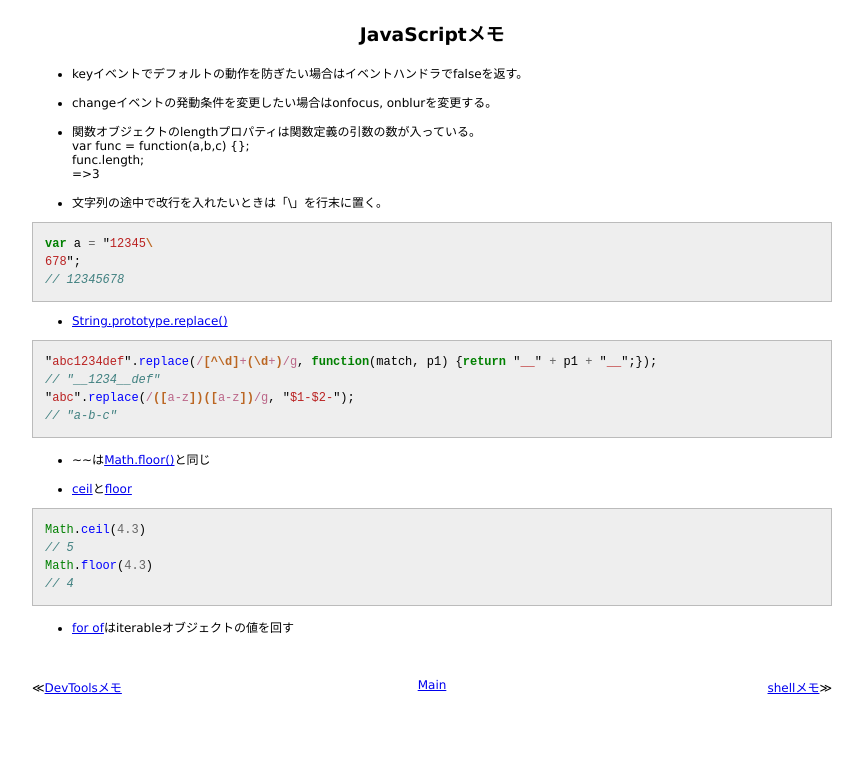
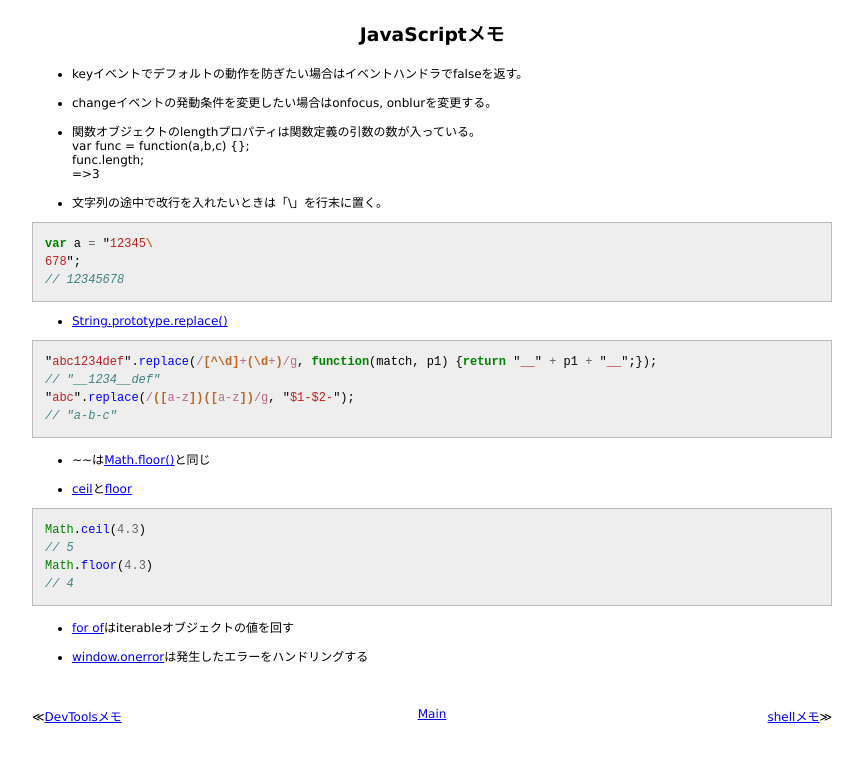
Before and after one commit to 38elements/38elements.github.com, a Jekyll site: the page built from _posts/2014-4-26-javascript.md, in a window 1280 px wide. Shown: the top 762 px of the page, without its empty margins (208-1071 px from the left). Built offline with Jekyll 4.4.1, drawn with Linux system fonts in a browser that asks for light colours.

Commit message:
Update 2014-4-26-javascript.md

```diff
--- a/_posts/2014-4-26-javascript.md
+++ b/_posts/2014-4-26-javascript.md
@@ -38,3 +38,5 @@ Math.floor(4.3)
 {% endhighlight %}
 
 * [for of](https://developer.mozilla.org/en/docs/Web/JavaScript/Reference/Statements/for...of)はiterableオブジェクトの値を回す
+
+* [window.onerror](https://developer.mozilla.org/ja/docs/Web/API/GlobalEventHandlers/onerror)は発生したエラーをハンドリングする
```
